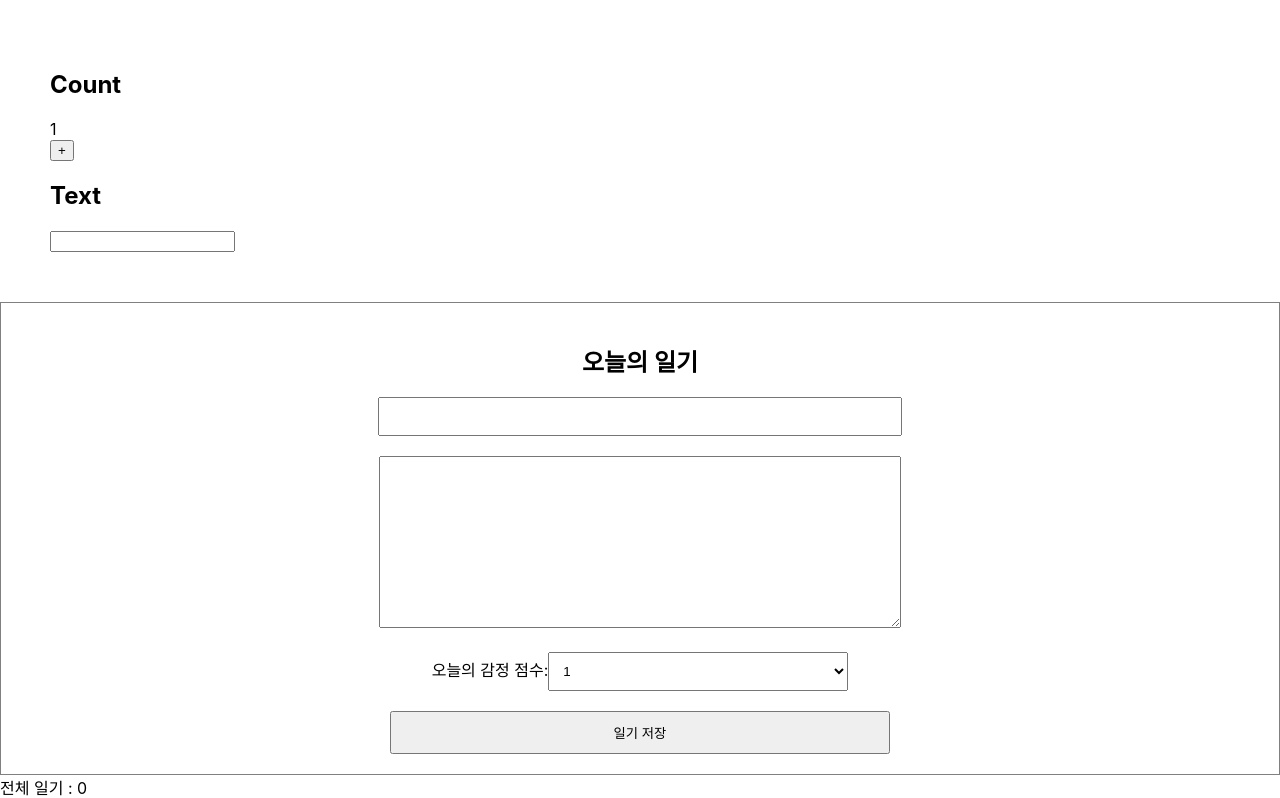
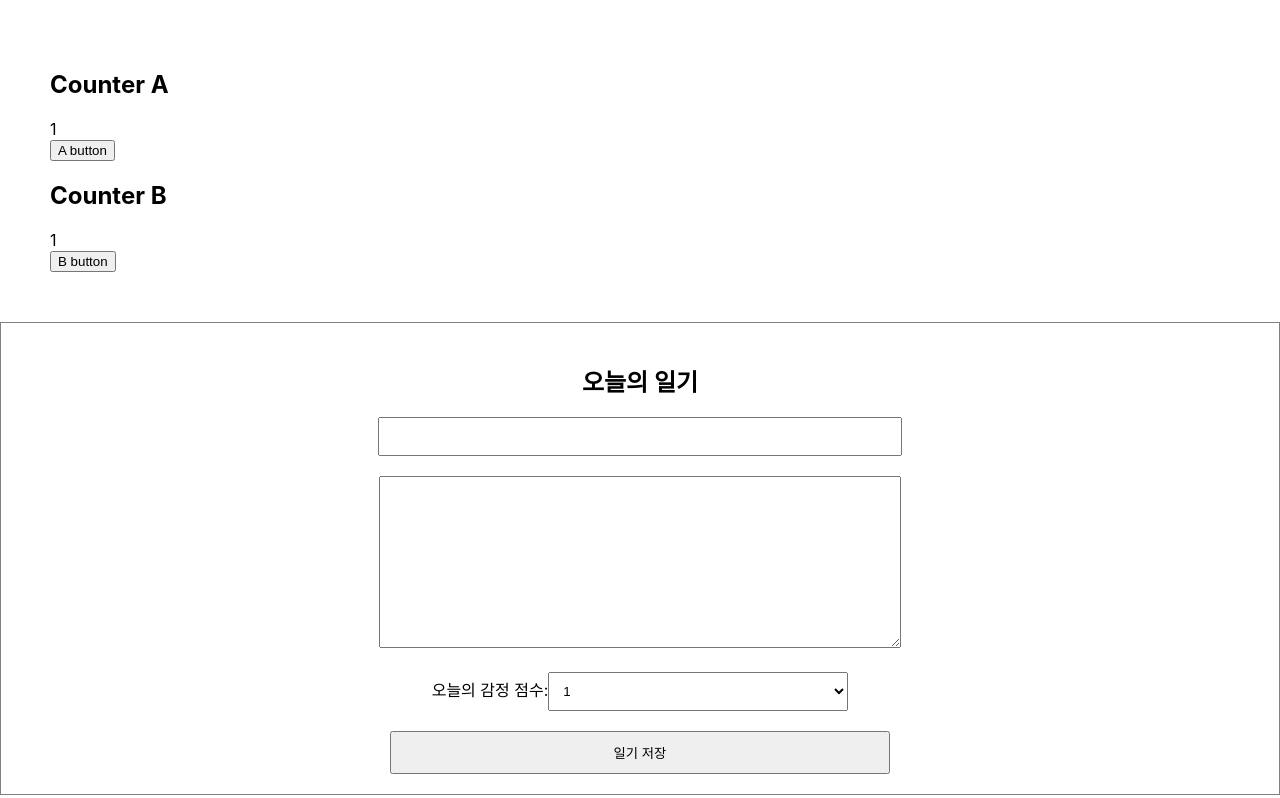
Before and after one commit to HYHYJ/simplediary, a React (Create React App) app: page / in a window 1280 px wide. Shown: the top 798 px of the page. Built offline with nearby package versions, Linux system fonts and the light colour scheme; no server answers.

Commit message:
객체 비교상 리렌더링이 되는 문제!

```diff
--- a/src/OptimizeTest.js
+++ b/src/OptimizeTest.js
@@ -1,33 +1,44 @@
 import React, { useState, useEffect } from "react";
 
-const Textview = React.memo(({ text }) => {
+const CounterA = React.memo(({ count }) => {
   useEffect(() => {
-    console.log(`updata :: text : ${text}`);
-  });
-  return <div>{text}</div>;
-});
-
-const CountView = React.memo(({ count }) => {
-  useEffect(() => {
-    console.log(`updata :: count : ${count}`);
+    console.log(`counterA : ${count}`);
   });
   return <div>{count}</div>;
+});
+const CounterB = React.memo(({ obj }) => {
+  useEffect(() => {
+    console.log(`counterB : ${obj.count}`);
+  });
+  return <div>{obj.count}</div>;
 });
 
 const OptimizeTest = () => {
   const [count, setCount] = useState(1);
-  const [text, setText] = useState("");
+  const [obj, setObj] = useState({
+    count: 1,
+  });
   return (
     <div style={{ padding: 50 }}>
       <div>
-        <h2>Count</h2>
-        <CountView count={count} />
-        <button onClick={() => setCount(count + 1)}>+</button>
+        <h2>Counter A</h2>
+        <CounterA count={count} />
+        {/* 똑같은 값을 가지게된다. */}
+        <button onClick={() => setCount(count)}>A button</button>
       </div>
       <div>
-        <h2>Text</h2>
-        <Textview text={text} />
-        <input value={text} onChange={(e) => setText(e.target.value)} />
+        <h2>Counter B</h2>
+        <CounterB obj={obj} />
+
+        <button
+          onClick={() =>
+            setObj({
+              count: obj.count,
+            })
+          }
+        >
+          B button
+        </button>
       </div>
     </div>
   );
```
